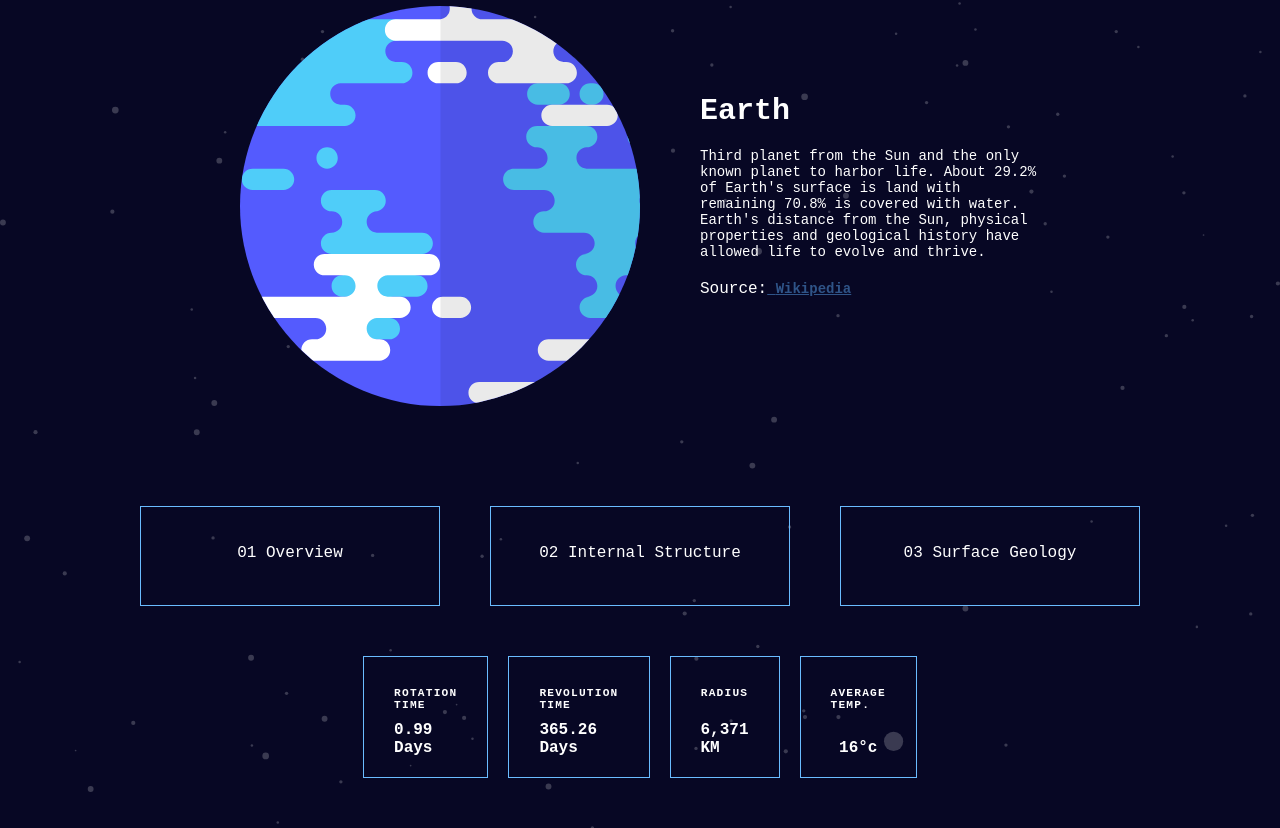
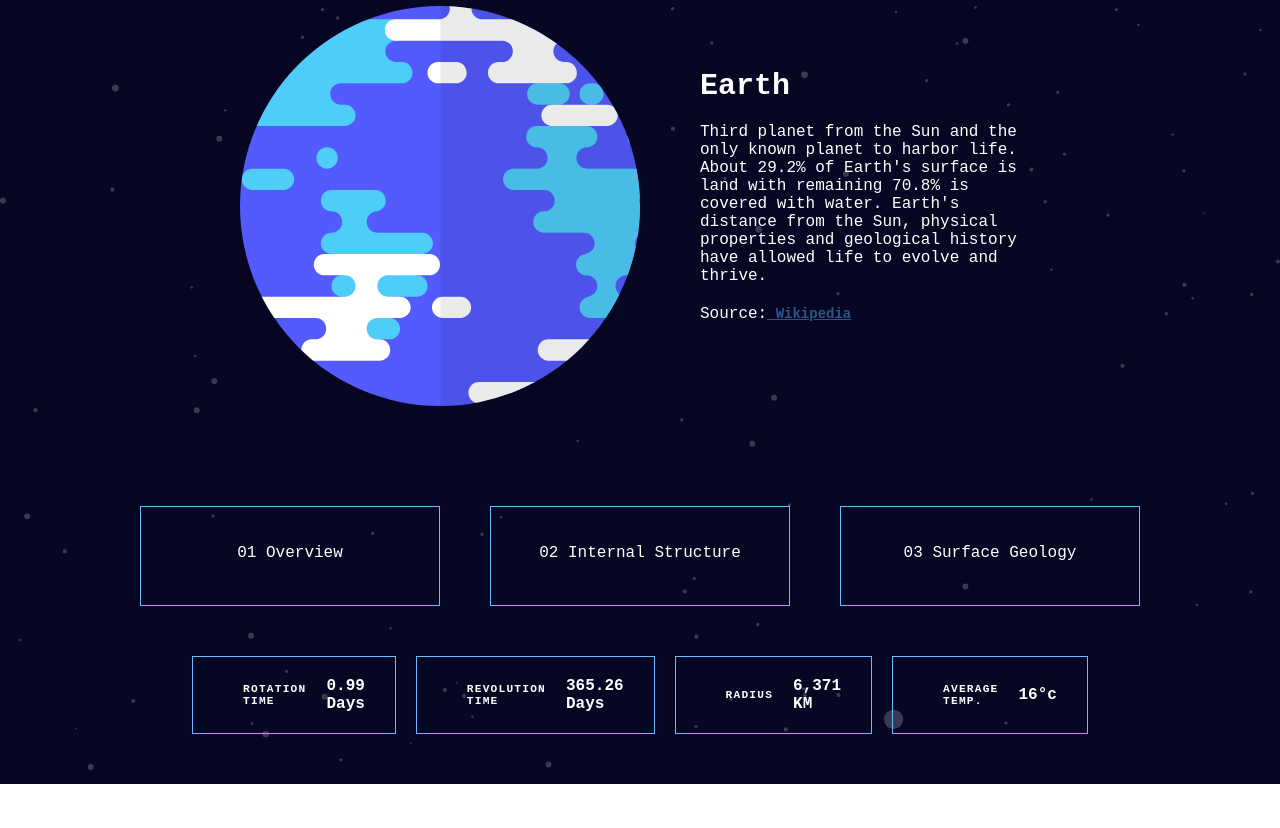
Before and after one commit to Meobot/space-site-project, a React (Vite) app: page / in a window 1280 px wide. Shown: the part 241-1069 px from the top of the page. After the commit the page ends 1025 px from the top, so only its background shows below. Built offline with nearby package versions, Linux system fonts and the light colour scheme; a web font is replaced by a local one.

Commit message:
specs adjusted for 1024 media

```diff
--- a/src/styles/PlanetCard.css
+++ b/src/styles/PlanetCard.css
@@ -90,6 +90,10 @@
 		flex-direction: row;
 	}
 
+	.planet-card-description {
+		font-size: 16px;
+	}
+
 	.planet-image-container {
 		flex-basis: 50%;
 		order: 1;
@@ -116,7 +120,7 @@
 
 	.planet-card-geology-image {
 		width: 200px;
-		top: 60%;
+		top: 65%;
 		left: 40%;
 	}
 }
--- a/src/styles/PlanetSpecs.css
+++ b/src/styles/PlanetSpecs.css
@@ -1,5 +1,7 @@
 .planet-specs {
 	padding: 30px;
+	width: 100%;
+	max-width: 700px;
 }
 
 .planet-spec {
@@ -9,6 +11,7 @@
 	justify-content: space-between;
 	align-items: center;
 	margin-bottom: 20px;
+	width: 100%;
 }
 
 .planet-spec-name {
@@ -38,3 +41,17 @@
 		padding: 10px 0px;
 	}
 }
+
+@media screen and (min-width: 1024px) {
+	.planet-spec {
+		flex-direction: row;
+		margin: 0px 10px 20px;
+		width: 100%;
+		max-width: 300px;
+	}
+
+	.planet-spec-name {
+		padding: 0px;
+		margin: 0px 20px;
+	}
+}
```
